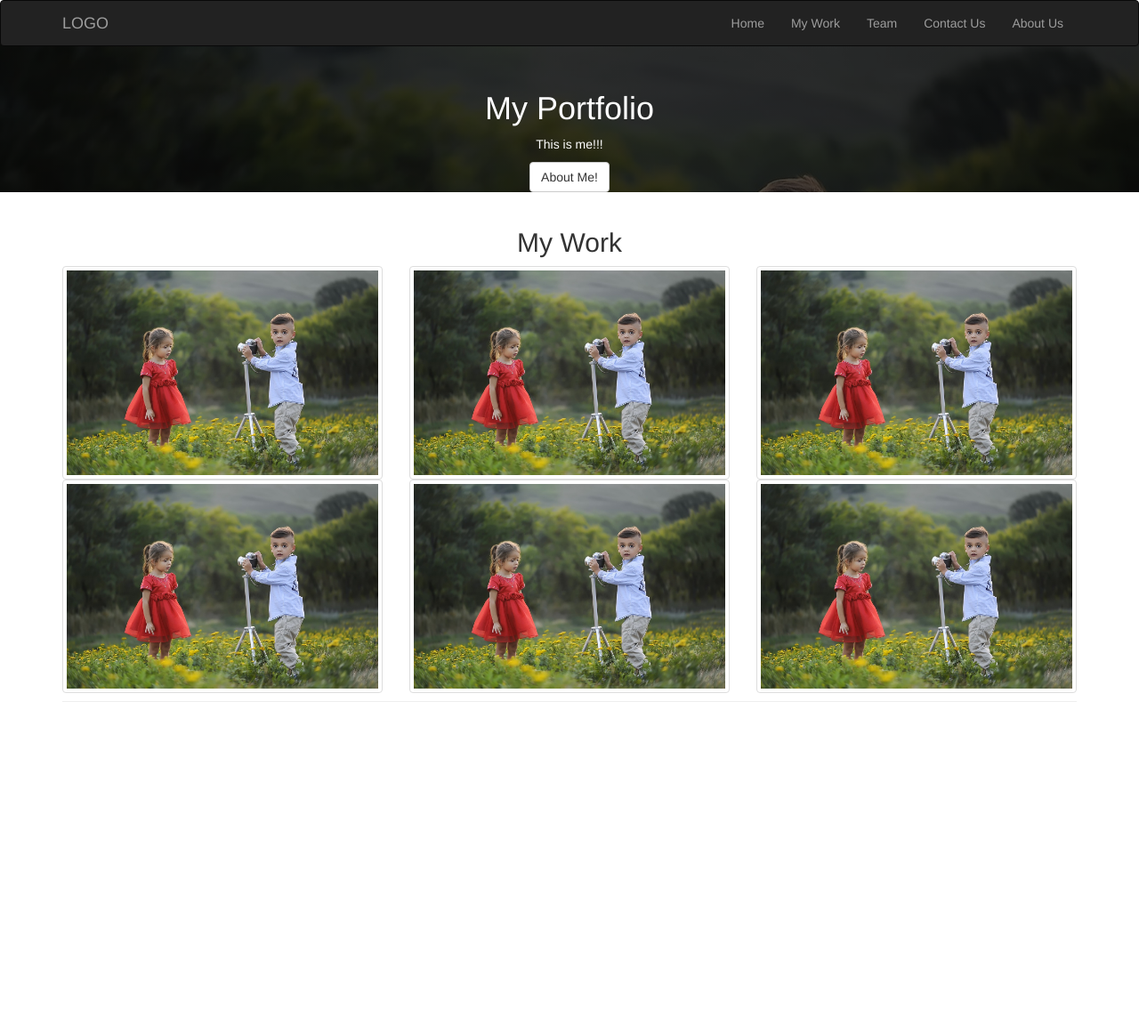
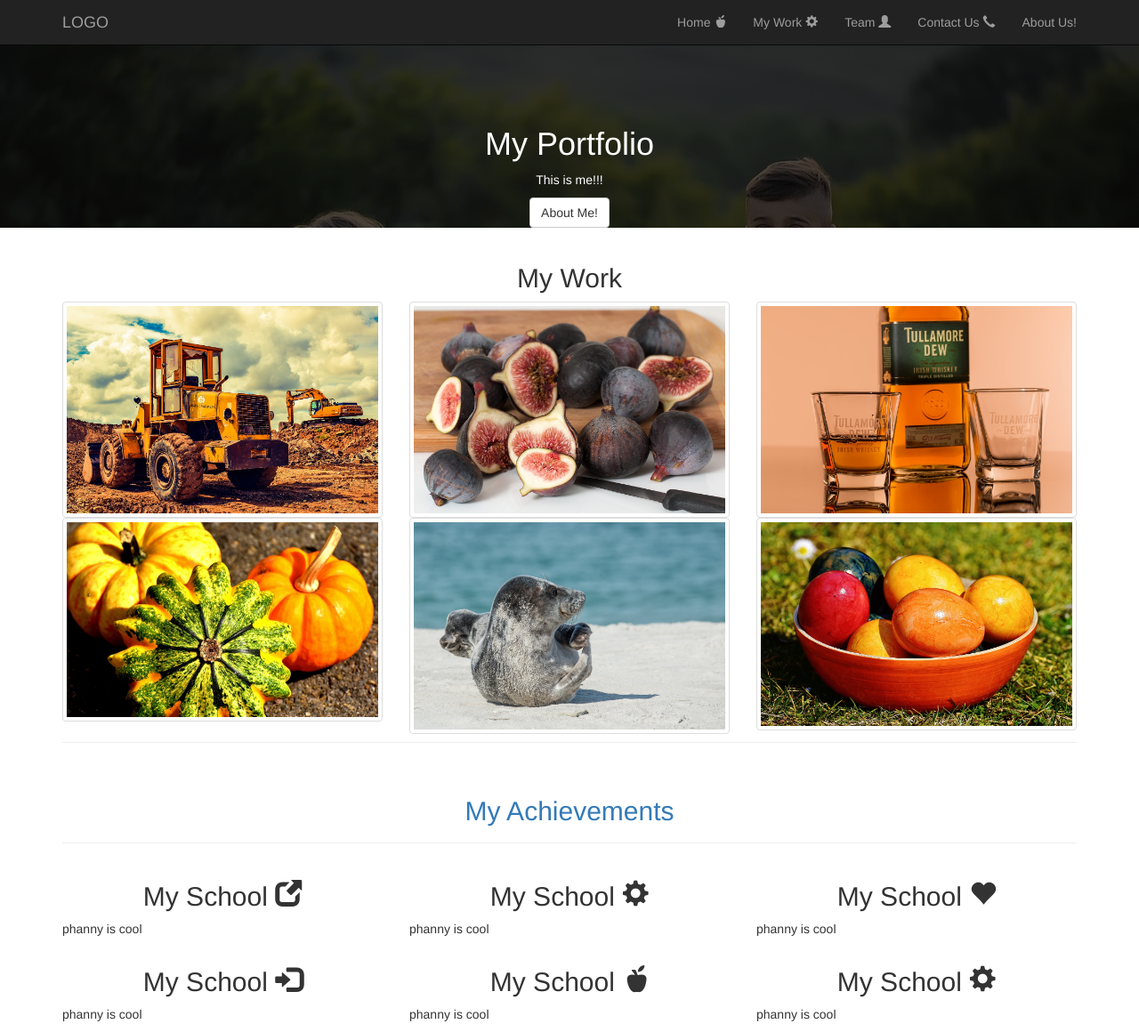
Before and after one commit to stephanie-vitalherne/practice-site, a plain HTML site: page index.html in a window 1280 px wide. Shown: the whole page at 89% size. Before the commit the page ends 809 px from the top, so only its background shows below. Drawn offline with nearby package versions, Linux system fonts and the light colour scheme.

Commit message:
committing changes to index.html and adding more images

```diff
--- a/index.html
+++ b/index.html
@@ -19,10 +19,10 @@
 
   section h1
   {
-    padding-top: 80px;
+    padding-top: 140px;
   }
 
-  img-hover
+  img:hover
   {
     opacity: 0.5;
   }
@@ -31,7 +31,7 @@
 
   <body>
     <!--navigation bar-->
-  <nav class="navbar navbar-inverse">
+  <nav class="navbar navbar-inverse navbar-fixed-top">
     <div class="container">
       <button type="button" class="navbar-toggle" data-toggle="collapse" data-target="#navi">
         <span class="icon-bar"></span>
@@ -44,18 +44,18 @@
 
     <div class="collapse navbar-collapse" id="navi">
       <ul class="nav navbar-nav navbar-right">
-        <li><a href="#home">Home</a></li>
-        <li><a href="#work">My Work</a></li>
-        <li><a href="#team">Team</a></li>
-        <li><a href="#contact">Contact Us</a></li>
-        <li><a href="#about">About Us</a></li>
+        <li><a href="#home">Home <span class="glyphicon glyphicon-apple"></span></a></li>
+        <li><a href="#work">My Work <span class="glyphicon glyphicon-cog"></span></a></li>
+        <li><a href="#team">Team <span class="glyphicon glyphicon-user"></span></a></li>
+        <li><a href="#contact">Contact Us <span class="glyphicon glyphicon-earphone"></span></a></li>
+        <li><a href="#about">About Us!</a></li>
       </ul>
     </div>
   </div>
   </nav>
 
   <!--Image and Main Title-->
-  <section id="home" style="background-image:linear-gradient(rgba(0, 0, 0, 0.7), rgba(0, 0, 0, 0.7)), url(images/child.jpg); background-size:cover; margin-top:-50px;background-attachment:fixed;">
+  <section id="home" style="background-image:linear-gradient(rgba(0, 0, 0, 0.7), rgba(0, 0, 0, 0.7)), url(images/child.jpg); background-size:cover; margin-top:-18px;background-attachment:fixed;">
     <h1 class="cl_white text-center">My Portfolio</h1>
     <p class="cl_white text-center">This is me!!!</p>
     <button class="btn btn-default center-block">About Me!</button>
@@ -67,29 +67,72 @@
     <h2 class="text-center">My Work</h2>
     <div class="row">
       <div class="col-md-4">
-        <img src="images/child.jpg" class="img-responsive img-thumbnail">
+        <img src="images/bulldozer.jpg" class="img-responsive img-thumbnail">
       </div>
       <div class="col-md-4">
-        <img src="images/child.jpg" class="img-responsive img-thumbnail">
+        <img src="images/fig.jpg" class="img-responsive img-thumbnail">
       </div>
       <div class="col-md-4">
-        <img src="images/child.jpg" class="img-responsive img-thumbnail">
+        <img src="images/irish.jpg" class="img-responsive img-thumbnail">
       </div>
     </div>
 
     <div class="row">
       <div class="col-md-4">
-        <img src="images/child.jpg" class="img-responsive img-thumbnail">
+        <img src="images/pumpkin.jpg" class="img-responsive img-thumbnail">
       </div>
       <div class="col-md-4">
-        <img src="images/child.jpg" class="img-responsive img-thumbnail">
+        <img src="images/seal.jpg" class="img-responsive img-thumbnail">
       </div>
       <div class="col-md-4">
-        <img src="images/child.jpg" class="img-responsive img-thumbnail">
+        <img src="images/shell.jpg" class="img-responsive img-thumbnail">
       </div>
     </div>
 </div>
 </section>
 
+<!--Next Body Section-->
+<section class="container">
+  <div class="page-header">
+    <h2 class="text-center text-primary">My Achievements</h2>
+  </div>
+  <div class="row">
+    <div class="col-md-4">
+      <h2 class="text-center">My School <span class="glyphicon glyphicon-new-window"></span></h2>
+      <p class="text-center text-justify">phanny is cool</p>
+    </div>
 
+    <div class="col-md-4">
+      <h2 class="text-center">My School <span class="glyphicon glyphicon-cog"></span></h2>
+      <p class="text-center text-justify">phanny is cool</p>
+    </div>
+
+    <div class="col-md-4">
+      <h2 class="text-center">My School <span class="glyphicon glyphicon-heart"></span></h2>
+      <p class="text-center text-justify">phanny is cool</p>
+    </div>
+  </div>
+
+  <div class="row">
+    <div class="col-md-4">
+      <h2 class="text-center">My School <span class="glyphicon glyphicon-log-in"></span></h2>
+      <p class="text-center text-justify">phanny is cool</p>
+    </div>
+
+    <div class="col-md-4">
+      <h2 class="text-center">My School <span class="glyphicon glyphicon-apple"></span></h2>
+      <p class="text-center text-justify">phanny is cool</p>
+    </div>
+
+    <div class="col-md-4">
+      <h2 class="text-center">My School <span class="glyphicon glyphicon-cog"></span></h2>
+      <p class="text-center text-justify">phanny is cool</p>
+    </div>
+  </div>
+</section>
+
+<!--Testimonal section?-->
+<section class="">
+
+</section>
   </body>
```
Also changed, not shown: images/bulldozer.jpg (added), images/fig.jpg (added), images/irish.jpg (added), images/pumpkin.jpg (added), images/seal.jpg (added), images/shell.jpg (added).
